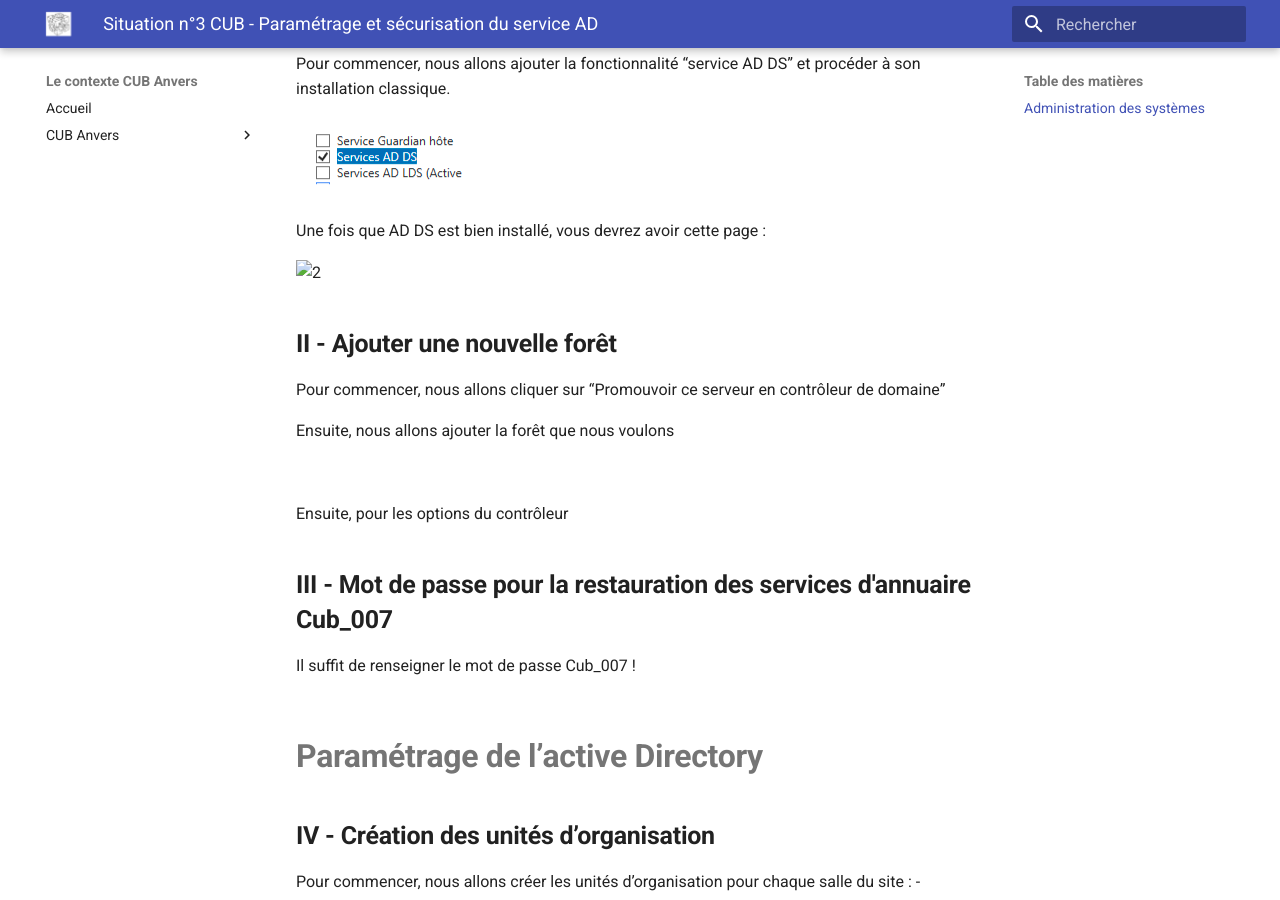
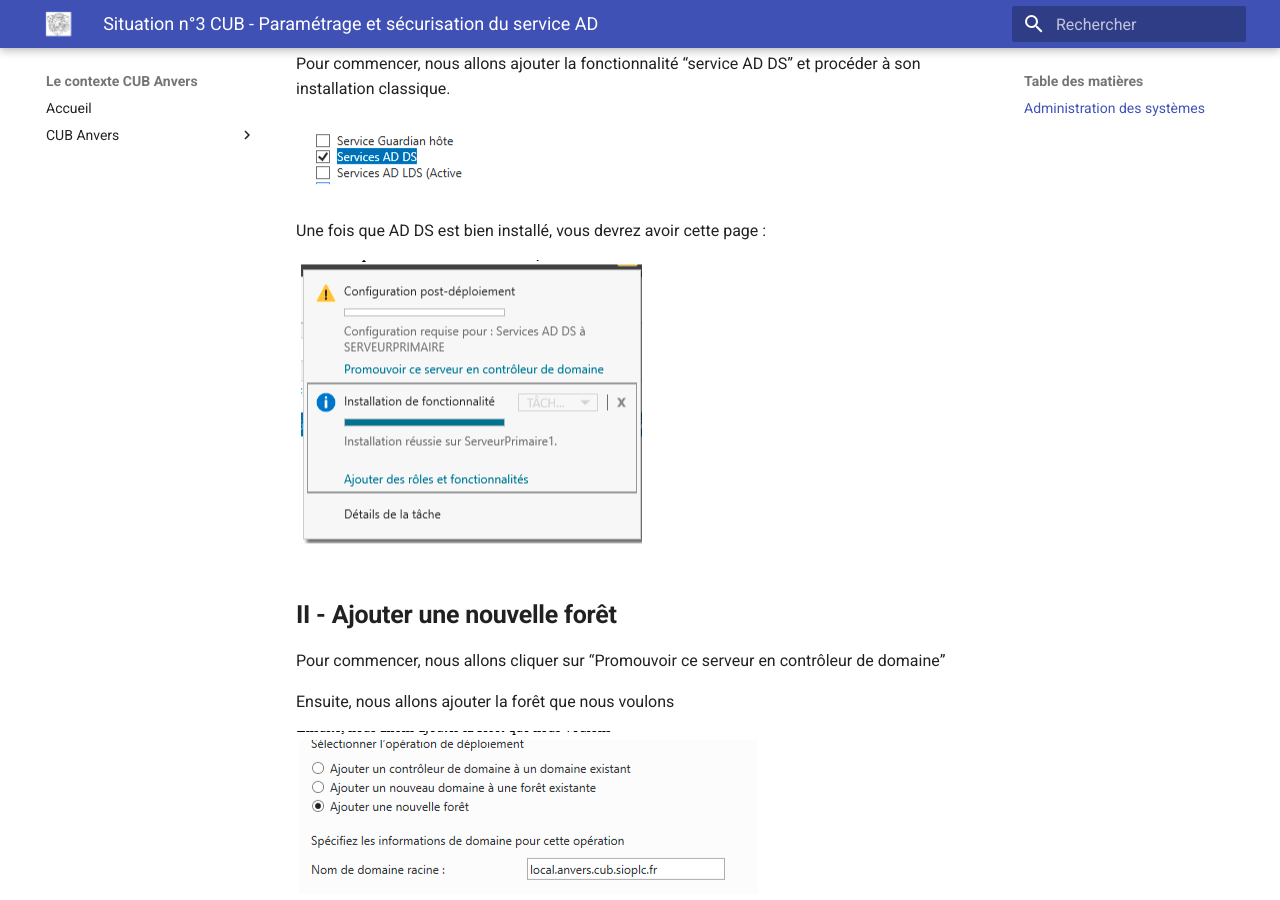
Before and after one commit to Adfiree/Anvers, an MkDocs documentation site: the page built from docs/documentations/Situations/Situation n°5 CUB.md, in a window 1280 px wide and 900 px high, scrolled down 891 px. Built offline with MkDocs 1.6.1 and Material for MkDocs 9.7.7, drawn with Linux system fonts in a browser that asks for light colours.

Commit message:
ajout situation 5 CUB

```diff
--- a/docs/documentations/Situations/Situation n°5 CUB.md
+++ b/docs/documentations/Situations/Situation n°5 CUB.md
@@ -18,7 +18,7 @@ Pour commencer, nous allons ajouter la fonctionnalité “service AD DS” et pr
 
 Une fois que AD DS est bien installé, vous devrez avoir cette page :
 
-![2](../../media/CUB/s5-2.png)
+![2](../../media/CUB/S5-2.png)
 
 ## **II - Ajouter une nouvelle forêt**
 
@@ -26,7 +26,7 @@ Pour commencer, nous allons cliquer sur “Promouvoir ce serveur en contrôleur
 
 Ensuite, nous allons ajouter la forêt que nous voulons
 
-![](../../media/CUB/s5-3.png)
+![](../../media/CUB/S5-3.png)
 
 Ensuite, pour les options du contrôleur
 
@@ -34,7 +34,7 @@ Ensuite, pour les options du contrôleur
 
 Il suffit de renseigner le mot de passe Cub_007 !
 
-![](../../media/CUB/s5-4.png)
+![](../../media/CUB/S5-4.png)
 
 # **Paramétrage de l’active Directory**
 
@@ -48,19 +48,19 @@ Pour commencer, nous allons créer les unités d’organisation pour chaque sall
 
 Pour cela, il suffit de se rendre sur ordinateurs et utilisateurs Active Directory
 
-![](../../media/CUB/s5-5.png)
+![](../../media/CUB/S5-5.png)
 
 Ensuite, réaliser un clique droit sur le nom de domaine puis aller dans Nouveau puis unité d’organisation
 
-![](../../media/CUB/s5-6.png)
+![](../../media/CUB/S5-6.png)
 
 Ensuite, renseigner le nom donc pour notre exemple nous allons prendre “Salle001”
 
-![](../../media/CUB/s5-7.png)
+![](../../media/CUB/S5-7.png)
 
 Nous pouvons donc voir que l’unité d’organisation a bien été créée !
 
-![](../../media/CUB/s5-8.png)
+![](../../media/CUB/S5-8.png)
 
 Faire la même chose pour les autres Salles
 
@@ -68,29 +68,29 @@ Faire la même chose pour les autres Salles
 
 Pour commencer, une fois sur la machine, aller dans les fichier et réaliser un clique droit sur Ce PC puis aller dans Propriété
 
-![](../../media/CUB/s5-9.png)
+![](../../media/CUB/S5-9.png)
 
 Ensuite, aller dans modifier les paramètre
 
-![](../../media/CUB/s5-10.png)
+![](../../media/CUB/S5-10.png)
 
 Puis cliquer sur Modifier pour changer de domaine
 
-![](../../media/CUB/s5-11.png)
+![](../../media/CUB/S5-11.png)
 
 Maintenant, renseigner le nom de l’ordinateur, dans notre exemple, ce sera posteA puis le nom de domaine
 
-![](../../media/CUB/s5-12.png)
+![](../../media/CUB/S5-12.png)
 
 Cliquer sur OK !
 
 Une fois le nom de domaine modifié, vous devriez avoir cette fenêtre !
 
-![](../../media/CUB/s5-13.png)
+![](../../media/CUB/S5-13.png)
 
 Pour vérifier que l’ordinateur a bien été ajouté dans l’AD, il suffit de se rendre sur l’AD puis dans Computers, nous pouvons voir apparaître le posteA
 
-![](../../media/CUB/s5-14.png)
+![](../../media/CUB/S5-14.png)
 
 ## **VI - Déplacer l’ordinateur PosteA dans l’unité d'organisation**
 
@@ -98,29 +98,29 @@ Maintenant que le computer PosteA a été ajouté dans l’AD, nous allons le d
 
 Pour cela, il suffit de réaliser un clique droit pour Déplacer…
 
-![](../../media/CUB/s5-15.png)
+![](../../media/CUB/S5-15.png)
 
 Ensuite, il suffit de sélectionner l’unité d’organisation demandé (Salle002)
 
-![](../../media/CUB/s5-16.png)
+![](../../media/CUB/S5-16.png)
 
 Nous pouvons bien voir maintenant que dans Salle002, nous retrouvons bien l’ordinateur PosteA
 
-![](../../media/CUB/s5-17.png)
+![](../../media/CUB/S5-17.png)
 
 ## **VII - Créer les utilisateurs**
 
 Maintenant, nous allons créer l'utilisateur dans users.
 Pour cela, il suffit de réaliser un clique droit sur ‘users’ puis nouveau et utilisateur !
 
-![](../../media/CUB/s5-18.png)
+![](../../media/CUB/S5-18.png)
 
 Maintenant, il suffit de renseigner le mot de passe et le nom de l'utilisateur souhaité
 Penser à bien cocher la modification du mot de passe à la première connexion
 
-![](../../media/CUB/s5-19.png)
+![](../../media/CUB/S5-19.png)
 
-![](../../media/CUB/s5-20.png)
+![](../../media/CUB/S5-20.png)
 
 Réaliser la même chose pour les autres utilisateurs !
 
@@ -136,7 +136,7 @@ Il faut créer 3 groupes :
 
 Voici comment cela se présente :
 
-![](../../media/CUB/s5-21.png)
+![](../../media/CUB/S5-21.png)
 
 Faite maintenant la même chose pour les Groupes suivants !
 
@@ -147,7 +147,7 @@ Nous aurons donc David Balny et Quentin Demouliere dans le groupe Production, Fe
 
 Pour cela, il suffit de se rendre dans ‘users’ puis dans le groupe souhaité et ajouter simplement les utilisateurs que nous voulons.
 
-![](../../media/CUB/s5-22.png)
+![](../../media/CUB/S5-22.png)
 
 Pour simplifier la recherche, vous pouvez écrire le début du nom de l’utilisateur puis cliquer sur Vérifier les noms et cela affichera directement l'utilisateur souhaité !
 
@@ -162,7 +162,7 @@ Dans un premier temps, avant de réaliser les commandes demandées, nous allons
 
 Voici la commande réalisé ci-dessous :
 
-![](../../media/CUB/s5-23.png)
+![](../../media/CUB/S5-23.png)
 
 
 Maintenant, nous pouvons réaliser les commandes demandées.
@@ -173,7 +173,7 @@ Pour commencer, nous allons créer l’unité d’organisation (Salle005)
 
 Voici la commande réalisé ci-dessous :
 
-![](../../media/CUB/s5-24.png)
+![](../../media/CUB/S5-24.png)
 
 ## **2 - Déplacer l’ordinateur PosteA de la Salle002 à Salle001**
 
@@ -181,7 +181,7 @@ Maintenant que l’unité d'organisation créé, nous allons maintenant déplace
 
 Voici la commande réalisé ci-dessous :
 
-![](../../media/CUB/s5-25.png)
+![](../../media/CUB/S5-25.png)
 
 ## 3 - Création d’un nouvel utilisateur
 
@@ -192,7 +192,7 @@ mot de passe : Provisoire_007
 
 Voici la commande réalisé ci-dessous :
 
-![](../../media/CUB/s5-26.png)
+![](../../media/CUB/S5-26.png)
 
 ## 4 - Création d’une nouveau Groupe
 
@@ -200,7 +200,7 @@ Maintenant, nous allons créer le groupe “Développeur” dans le conteneur
 
 Pour cela, voici la commande réalisé ci-dessous :
 
-![](../../media/CUB/s5-27.png)
+![](../../media/CUB/S5-27.png)
 
 ## 5 - Ajout de l'utilisateur “Delouche” dans le groupe “Développeur”
 
@@ -208,11 +208,11 @@ Maintenant que nous avons créé l’utilisateur et aussi le groupe, nous allons
 
 Pour cela, voici la commande réalisé ci-dessous :
 
-![](../../media/CUB/s5-28.png)
+![](../../media/CUB/S5-28.png)
 
 Nous voyons bien que l’utilisateur patricia.deluche a été ajouté au groupe Développeur.
 
-![](../../media/CUB/s5-29.png)
+![](../../media/CUB/S5-29.png)
 
 ## 6 - Lister tous les comptes de l’AD avec le détail
 
@@ -220,4 +220,4 @@ Voici la commande que j’ai réalisée pour lister tous les comptes de l’AD a
 
 Nous pouvons voir que nous avons tout le détail des comptes etc…
 
-![](../../media/CUB/s5-30.png)
+![](../../media/CUB/S5-30.png)
```
